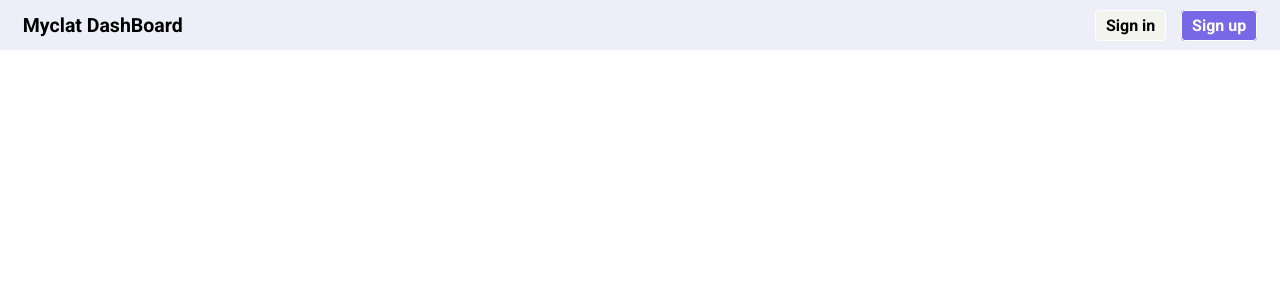
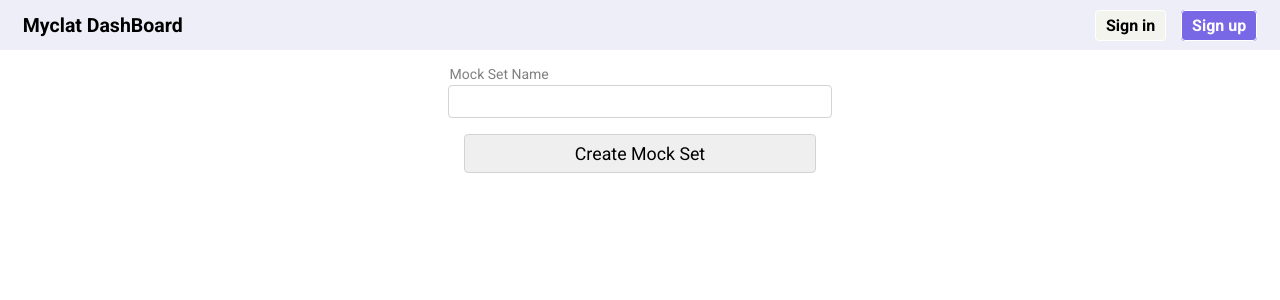
Before and after one commit to clatpath/admin-myclat, a React (Create React App) app: page /addtest in a window 1280 px wide. Shown: the top 300 px of the page. Built offline with nearby package versions, Linux system fonts and the light colour scheme.

Commit message:
addtest page created

```diff
--- a/src/App.js
+++ b/src/App.js
@@ -7,6 +7,7 @@ import {
   Route,
 } from "react-router-dom";
 import Homepage from './Screens/Homepage/Homepage';
+import Addtest from './Screens/Addtest/Addtest';
 
 function App() {
   return (
@@ -16,6 +17,7 @@ function App() {
           <Route path="/" component={Homepage} exact />
           <Route path="/signin" component={Login} exact />
           <Route path="/signup" component={Signup} exact />
+          <Route path="/addtest" component={Addtest} exact />
       </Router>
     </div>
   );
--- /dev/null
+++ b/src/Screens/Addtest/Addtest.css
@@ -0,0 +1,108 @@
+.addtestpage label {
+  color: gray;
+  font-size: 14px;
+  margin-bottom: 0.2rem;
+  margin-left: 0.1rem;
+}
+
+.addtestpage input {
+  border: 1px solid rgb(211, 211, 211);
+  border-radius: 4px;
+  padding: 0.5rem;
+}
+
+.addtestpage textarea {
+  border: 1px solid rgb(211, 211, 211);
+  border-radius: 4px;
+  padding: 0.5rem;
+}
+
+.mocksetname {
+  display: flex;
+  flex-direction: column;
+  width: 30%;
+  min-width: 250px;
+  margin: auto;
+  margin-top: 1rem;
+}
+
+.mocksetnamefields {
+  display: flex;
+  flex-direction: column;
+}
+
+.mockcategory {
+  display: flex;
+  justify-content: center;
+  align-items: center;
+  margin: 1rem 0 1rem 0;
+}
+
+.mockcategory label {
+  margin-right: 1rem;
+}
+
+.addtestpage select {
+  border: 1px solid rgb(211, 211, 211);
+  padding: 5px 2px;
+}
+
+.addquestion {
+  width: 80%;
+  margin: auto;
+  display: flex;
+  flex-direction: column;
+}
+
+.addquestion label {
+  margin-top: 0.5rem;
+}
+
+.testBtnGrp {
+  width: 100%;
+  height: 50px;
+  margin-top: 1rem;
+  display: flex;
+  justify-content: space-around;
+}
+
+.testBtnGrp button {
+  min-width: 20%;
+  height: 80%;
+  border: none;
+  border-radius: 4px;
+  cursor: pointer;
+  transition: 250ms;
+  font-size: calc(8px + 1vw);
+  padding: 0 1rem;
+}
+
+.mocksetBtn {
+  border: none;
+  border-radius: 4px;
+  cursor: pointer;
+  transition: 250ms;
+  font-size: calc(5px + 1vw);
+  padding: 0.5rem;
+  margin: 1rem;
+  border: 1px solid rgb(211, 211, 211);
+}
+
+.addquestionBtn {
+  background-color: #91c788;
+  font-weight: 600;
+}
+
+.addquestionBtn:hover {
+  background-color: #52734d;
+  color: #fff;
+}
+
+.resetfieldBtn {
+  font-weight: 600;
+}
+
+.resetfieldBtn:hover {
+  background-color: #f3f4ed;
+  border: 1px solid rgb(211, 211, 211);
+}
--- /dev/null
+++ b/src/Screens/Addtest/Addtest.jsx
@@ -0,0 +1,139 @@
+import { LinearProgress, Snackbar } from '@material-ui/core';
+import axios from 'axios';
+import React, { useState } from 'react';
+import "./Addtest.css";
+import MuiAlert from '@material-ui/lab/Alert';
+
+const Addtest = () => {
+    const [loading , setLoading] = useState(false);
+    const [snakbarOpen , setSnakbarOpen] = useState(false);
+    const [snakbarMsg , setSnakbarMsg] = useState(null);
+    const [severitY , setSeveritY] = useState(null);
+    const [mockSetToggle , setMockSetToggle] = useState(true)
+    const [mockSetName , setMockSetName] = useState({name: "" , visibility: false});
+    const [question , setQuestion] = useState({
+        category : "",
+        questionName: "",
+        questionOptionOne: "",
+        questionOptionTwo: "",
+        questionOptionThree: "",
+        questionOptionFour: "",
+        correctOption: "",
+        mockSetName: ""
+    })
+    const proxy = "http://localhost:5000";
+
+    const createMockSetHandler = () => {
+        var mocksetname = mockSetName.name.toUpperCase()
+        setMockSetName({name: mocksetname, visibility:true})
+        setMockSetToggle(false)
+        setLoading(true)
+        try {
+            axios.post(`${proxy}/myclat/admins/createmockset`, {mocksetname}).then((res) => {
+                setSnakbarMsg(res.data.message)
+                setSeveritY("success")
+                setSnakbarOpen(true)
+            }).catch(err => {
+                console.log(err)
+                setSnakbarMsg("Error! Try again later")
+                setSeveritY("error")
+                setSnakbarOpen(true)
+            })
+        } catch (error) {
+            console.log(error)
+        }
+        setLoading(false)
+    }
+
+    function Alert(props) {
+        return <MuiAlert elevation={6} variant="filled" {...props} />;
+      }
+    const handleClose = () => {
+        setSnakbarOpen(false)
+    }
+
+    const addQuestionHandler = () => {
+        // setQuestion({...question, mockSetName:mockSetName.name});
+        try{
+            axios.post(`${proxy}/myclat/admins/createquestion`, question).then((res)=> {
+                console.log(res)
+            }).catch((err) => {
+                console.log(err)
+            })
+        }catch(error){
+            console.log(error)
+        }
+    }
+
+    console.log(question, "question")
+
+    return (
+        <div className="addtestpage">
+            {loading ? <LinearProgress />: null}
+            <Snackbar anchorOrigin={{
+            vertical: 'bottom',
+            horizontal: 'right',
+            }}
+            open={snakbarOpen} autoHideDuration={5000} onClose={handleClose}>
+            <Alert onClose={handleClose} severity={severitY}>
+            {snakbarMsg ? snakbarMsg : null}
+            </Alert>
+            </Snackbar>
+            <div className="mocksetname">
+                <label>Mock Set Name</label>
+                <h2>{mockSetName && mockSetName.visibility === true ? mockSetName.name : ""}</h2>
+                {mockSetToggle && <div className="mocksetnamefields">
+                <input type="text" onChange={(e) => setMockSetName({...mockSetName , name: e.target.value})} />
+                <button className="mocksetBtn" onClick={createMockSetHandler}>Create Mock Set</button></div>
+                    }
+
+            </div>
+            {!mockSetToggle && <>
+                <div className="mockcategory">
+                <label htmlFor="mockCategory">Mock Category:-</label>
+                <select name="mockCategory" onChange={(e) => setQuestion({...question, category: e.target.value, mockSetName:mockSetName.name})}>
+                <option value="none" selected disabled hidden>
+                    Select an Option
+                    </option>
+                    <option value="english">English Language</option>
+                    <option value="General Knowledge">General Knowledge</option>
+                    <option value="Logical Reasoning">Logical Reasoning</option>
+                    <option value="Legal Reasoning">Legal Reasoning</option>
+                    <option value="Quantitative Techniques">Quantitative Techniques</option>
+                </select>
+            </div>
+            <div className="addquestion">
+                <label>Question Name</label>
+                <textarea cols="5" rows="5" onChange={(e) => setQuestion({...question, questionName: e.target.value, mockSetName:mockSetName.name})}></textarea>
+                <label>Option (a)</label>
+                <input type="text" onChange={(e) => setQuestion({...question, questionOptionOne: e.target.value, mockSetName:mockSetName.name})} required/>
+                <label>Option (b)</label>
+                <input type="text" onChange={(e) => setQuestion({...question, questionOptionTwo: e.target.value, mockSetName:mockSetName.name})} required/>
+                <label>Option (c)</label>
+                <input type="text" onChange={(e) => setQuestion({...question, questionOptionThree: e.target.value, mockSetName:mockSetName.name})} required/>
+                <label>Option (d)</label>
+                <input type="text" onChange={(e) => setQuestion({...question, questionOptionFour: e.target.value, mockSetName:mockSetName.name})} required/>
+                <label htmlFor="correctoption">Correct Option</label>
+                <select name="correctoption" onChange={(e) => setQuestion({...question, correctOption: e.target.value, mockSetName:mockSetName.name})}>
+                <option value="none" selected disabled hidden>
+                    Select an Option
+                    </option>
+                    <option value="questionOptionOne" >Option (a)</option>
+                    <option value="questionOptionTwo">Option (b)</option>
+                    <option value="questionOptionThree">Option (c)</option>
+                    <option value="questionOptionFour">Option (d)</option>
+                </select>
+            </div>
+            <div className="testBtnGrp">
+                <button className="addquestionBtn" onClick={addQuestionHandler}>Add Question</button>
+                <button className="resetfieldBtn">Reset Fields</button>
+            </div>
+
+            </>
+            }
+        </div>
+    );
+};
+
+
+export default Addtest;
```
